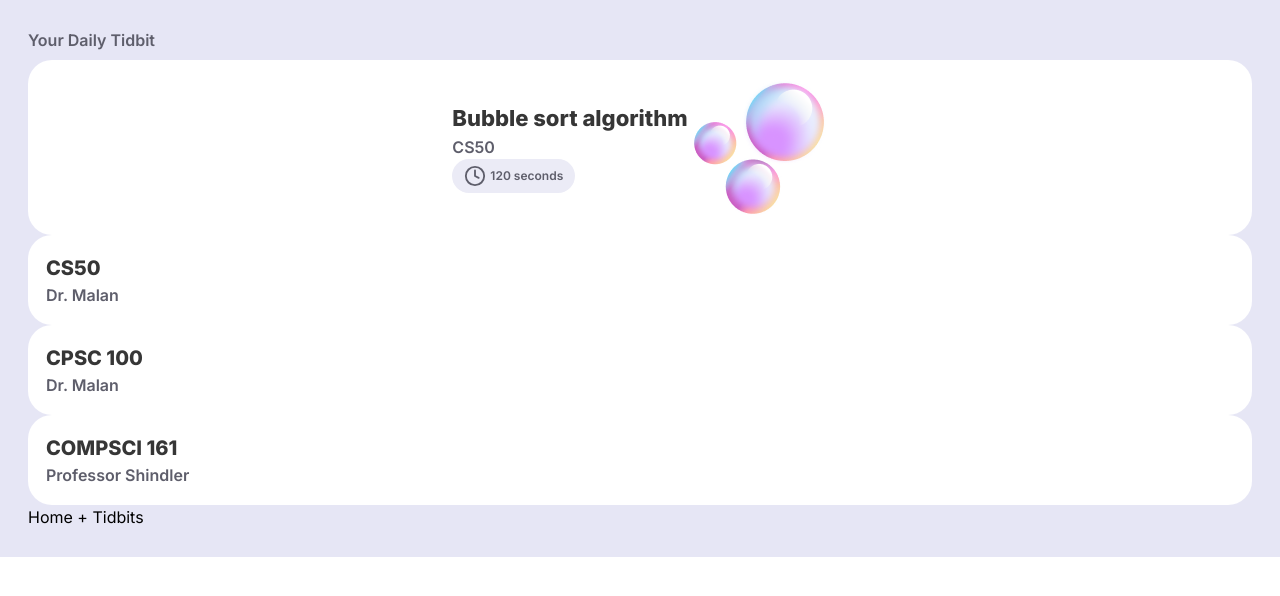
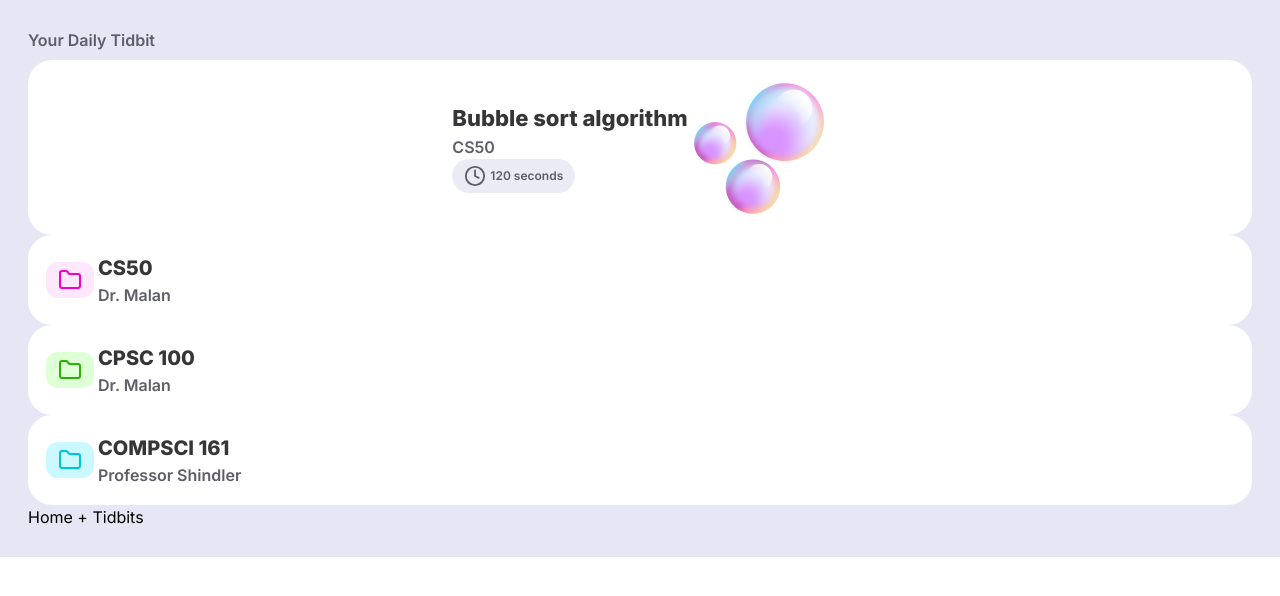
Before and after one commit to dylanvu/Tidbits, a Next.js app in the folder frontend/: page /browse in a window 1280 px wide. Shown: the top 596 px of the page. Built offline with nearby package versions, Linux system fonts and the light colour scheme.

Commit message:
set up folder classes styling

```diff
--- a/frontend/src/app/browse/folders.tsx
+++ b/frontend/src/app/browse/folders.tsx
@@ -1,6 +1,5 @@
 import DailyTidbit, { IDailyTidbit } from "@/components/DailyTidbit";
 import StudySetCard, { StudySet } from "@/components/StudySetCard";
-import { GlobalStyle } from "@chakra-ui/react";
 import { Dispatch, SetStateAction } from "react";
 import globalStyles from "@/styles/Global.module.sass";
 function FoldersUI({
@@ -14,9 +13,7 @@ function FoldersUI({
 }) {
     return (
         <div>
-            <div
-                className={globalStyles.container}
-            >
+            <div className={globalStyles.container}>
                 <div className={globalStyles.p}>Your Daily Tidbit</div>
                 <DailyTidbit tidbit={daily} />
             </div>
--- a/frontend/src/app/browse/page.tsx
+++ b/frontend/src/app/browse/page.tsx
@@ -9,16 +9,25 @@ import globalStyles from "@/styles/Global.module.sass";
 // TODO: fetch this from backend
 const sets: StudySet[] = [
     {
+        //* pink
         title: "CS50",
         instructor: "Dr. Malan",
+        iconColor: "#F400CD",
+        iconBackgroundColor: "#FFE7FE",
     },
     {
+        //* green
         title: "CPSC 100",
         instructor: "Dr. Malan",
+        iconColor: "#28B305",
+        iconBackgroundColor: "#DFFFD7",
     },
     {
+        //* blue
         title: "COMPSCI 161",
         instructor: "Professor Shindler",
+        iconColor: "#00C3DD",
+        iconBackgroundColor: "#CAF9FF",
     },
 ];
 
--- a/frontend/src/components/StudySetCard.tsx
+++ b/frontend/src/components/StudySetCard.tsx
@@ -3,10 +3,13 @@ import globalStyles from "@/styles/Global.module.sass";
 import { useRouter } from "next/navigation";
 import { Dispatch, SetStateAction } from "react";
 import { global } from "styled-jsx/css";
+import { Folder } from "lucide-react";
 
 export interface StudySet {
     title: string;
     instructor: string;
+    iconColor: string;
+    iconBackgroundColor: string;
 }
 
 function StudySetCard({
@@ -18,14 +21,28 @@ function StudySetCard({
 }) {
     const router = useRouter();
     return (
-        // feel free to remove the styling here
         <div
             className={globalStyles.card}
             // TODO: Link this to the right page
             onClick={() => setCurrentCourse(set.title)}
         >
-            <div className={globalStyles.h2}>{set.title}</div>
-            <div className={globalStyles.p}>{set.instructor}</div>
+            <div
+                className={globalStyles.row}
+                style={{ justifyContent: "flex-start" }}
+            >
+                {/* icon container */}
+                <div
+                    className={globalStyles.iconContain}
+                    style={{ backgroundColor: set.iconBackgroundColor }}
+                >
+                    <Folder color={set.iconColor} size={24} />
+                </div>
+                {/* side columns */}
+                <div className={globalStyles.column}>
+                    <div className={globalStyles.h2}>{set.title}</div>
+                    <div className={globalStyles.p}>{set.instructor}</div>
+                </div>
+            </div>
         </div>
     );
 }
--- a/frontend/src/styles/Global.module.sass
+++ b/frontend/src/styles/Global.module.sass
@@ -88,10 +88,11 @@ $neighbors: 12px
   border-radius: $largeBorder
   @include fitWH
   background-color: #fff
-  cursor: pointer
   &.image
     display: grid
     grid-template-columns: repeat(2, 1fr)
+  &:hover
+    cursor: pointer
 
 .iconTag
   @include row
@@ -107,3 +108,8 @@ $neighbors: 12px
   display: flex
   flex-direction: column
   gap: $friends
+.iconContain
+  padding: $iconPadding
+  border-radius: $smallBorder
+  width: fit-content
+  height: 100%
```
